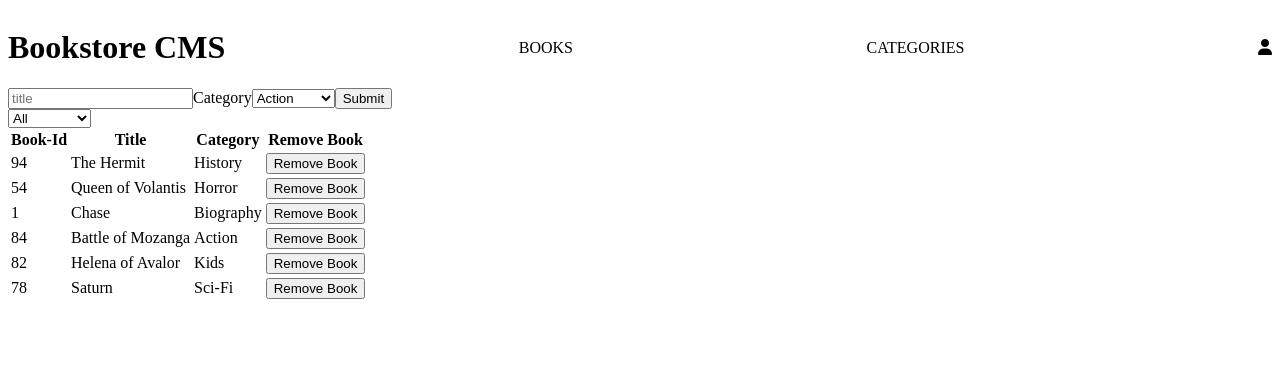
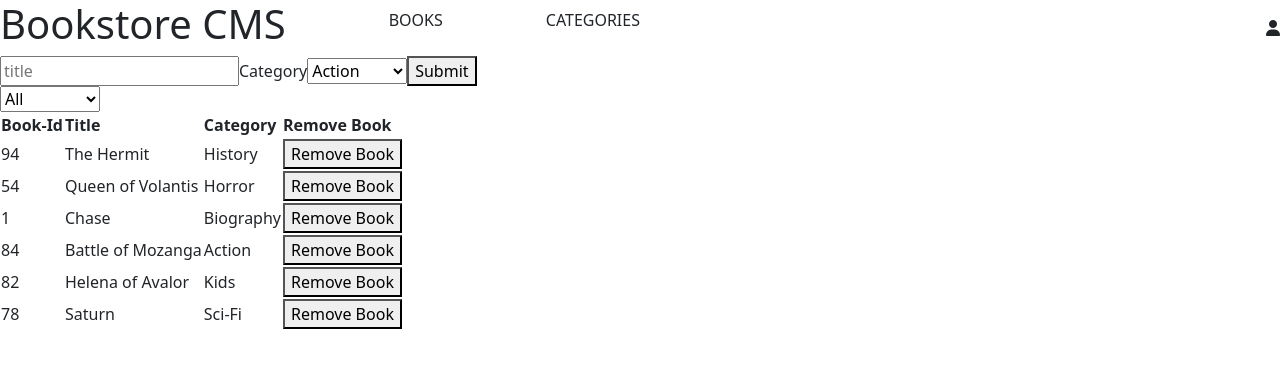
Before and after one commit to george-shammar/bookstore-cmss, a React (Create React App) app: page / in a window 1280 px wide. Shown: the top 368 px of the page. Built offline with nearby package versions, Linux system fonts and the light colour scheme.

Commit message:
Style header with flex

```diff
--- a/public/index.html
+++ b/public/index.html
@@ -26,6 +26,7 @@
     -->
     <title>Bookstore</title>
     <script src="https://kit.fontawesome.com/bfb663eab2.js" crossorigin="anonymous"></script>
+    <link href="https://cdn.jsdelivr.net/npm/bootstrap@5.0.0-beta2/dist/css/bootstrap.min.css" rel="stylesheet" integrity="sha384-BmbxuPwQa2lc/FVzBcNJ7UAyJxM6wuqIj61tLrc4wSX0szH/Ev+nYRRuWlolflfl" crossorigin="anonymous">
   </head>
   <body>
     <noscript>You need to enable JavaScript to run this app.</noscript>
--- a/src/components/App.js
+++ b/src/components/App.js
@@ -6,9 +6,11 @@ import '../stylesheets/App.css';
 const App = () => (
   <>
     <div className="header">
-      <h1>Bookstore CMS</h1>
-      <p>BOOKS</p>
-      <p>CATEGORIES</p>
+      <div className="left-header">
+        <h1>Bookstore CMS</h1>
+        <p>BOOKS</p>
+        <p>CATEGORIES</p>
+      </div>
       <div className="user"><i className="fas fa-user" /></div>
     </div>
     <BooksForm />
--- a/src/stylesheets/App.css
+++ b/src/stylesheets/App.css
@@ -3,7 +3,10 @@
     align-items: center;
     justify-content: space-between;
 }
-/*
-.user {
 
-} */
+.left-header {
+    display: flex;
+    width: 50%;
+    align-items: center;
+    justify-content: space-between;
+}
```
